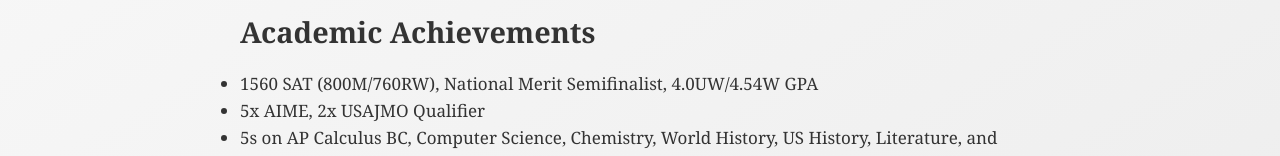
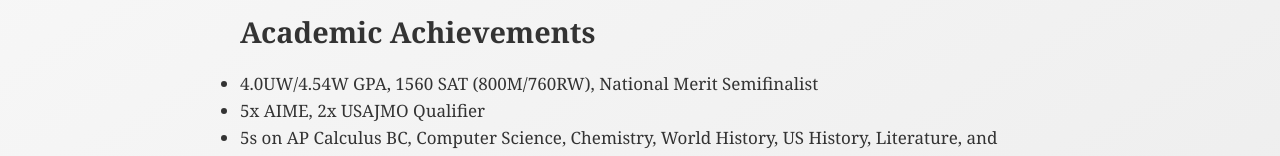
Before and after one commit to adityachandrasekhar/PersonalWebsite, a plain HTML site: page about.html in a window 1280 px wide. Shown: the part 308-464 px from the top of the page. Drawn offline with Linux system fonts and the light colour scheme.

Commit message:
Updated the website

```diff
--- a/about.html
+++ b/about.html
@@ -37,7 +37,7 @@
         <div class="achievements">
           <h2>Academic Achievements</h2>
           <ul>
-            <li>1560 SAT (800M/760RW), National Merit Semifinalist, 4.0UW/4.54W GPA</li>
+            <li>4.0UW/4.54W GPA, 1560 SAT (800M/760RW), National Merit Semifinalist</li>
             <li>5x AIME, 2x USAJMO Qualifier</li>
             <li>5s on AP Calculus BC, Computer Science, Chemistry, World History, US History, Literature, and Physics C</li>
             <li>Linear Algebra (A) and Multivariable Calculus (A) at community colleges</li>
```
